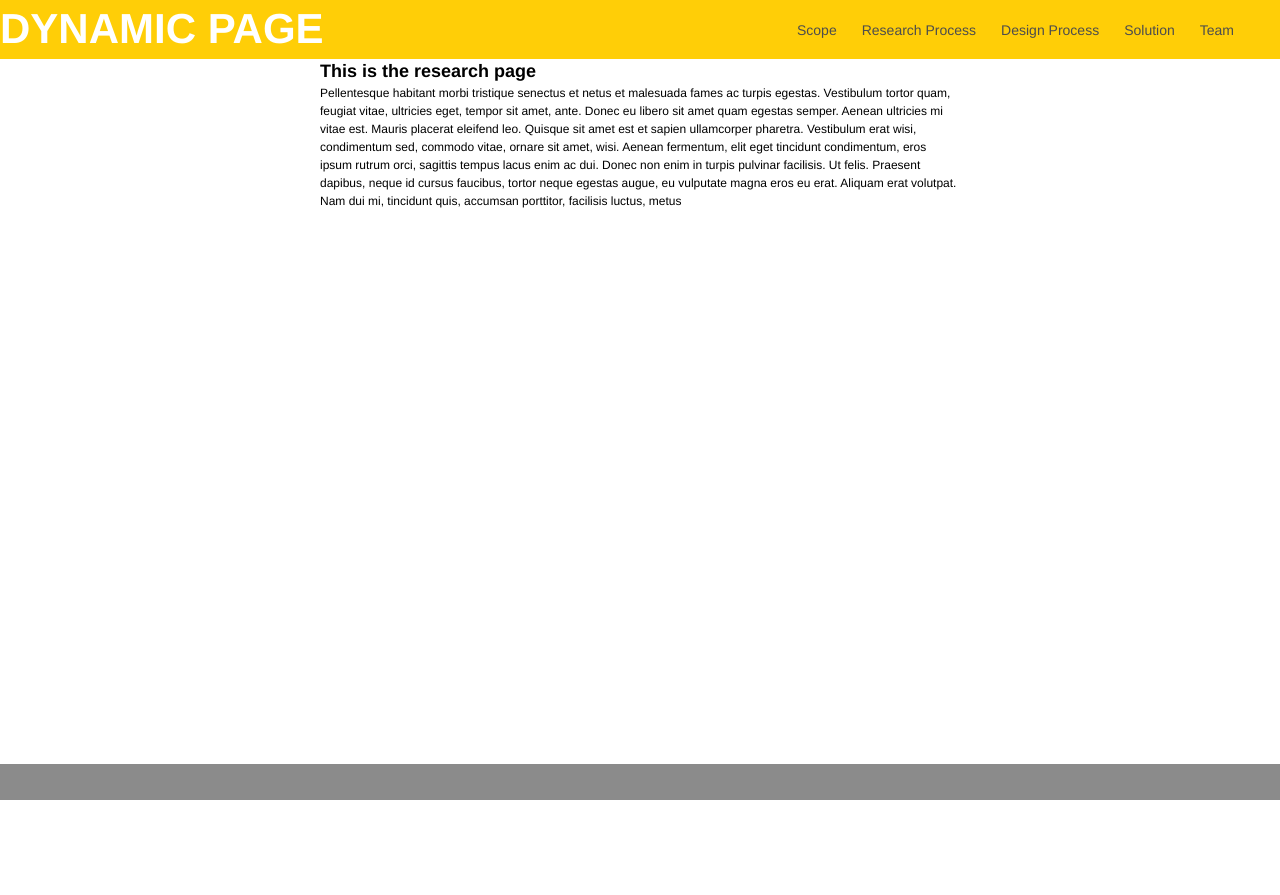
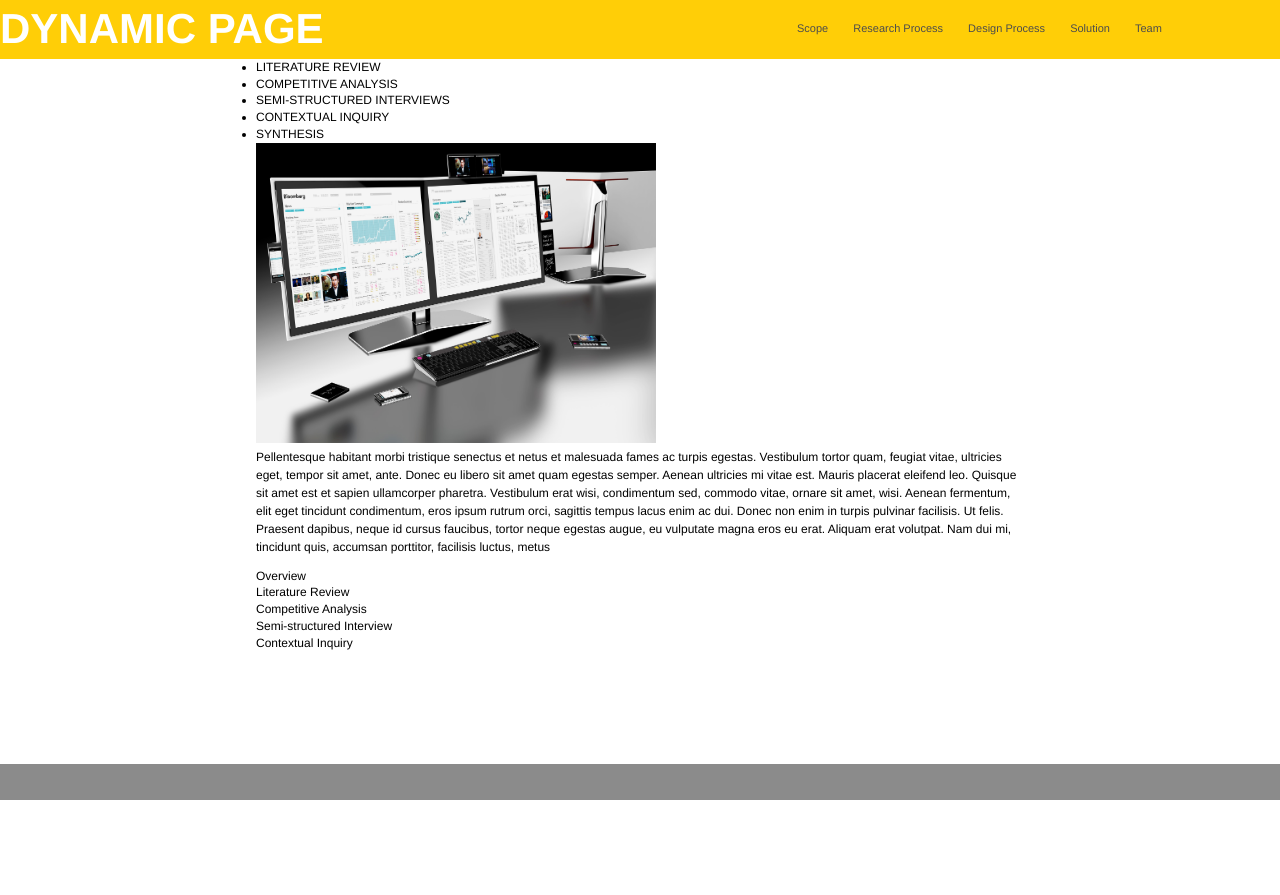
Before and after one commit to kartikeyadubey/Alchemy, a PHP site: page /research.html in a window 1280 px wide. After the commit the page ends 800 px from the top, so only its background shows below. Run offline with PHP 8.4, Linux system fonts and the light colour scheme; some libraries are stand-ins or nearby versions.

```diff
--- a/css/style.css
+++ b/css/style.css
@@ -54,6 +54,12 @@ h1
   color: white;
 }
 
+h2
+{
+  color: #00587a;
+  padding-bottom: 20px;
+}
+
 p
 {
 	line-height:1.5em;
@@ -62,8 +68,7 @@ p
 
 /* Main content */
 #main-content {
-  height: 100%;
-  width: 50%;
+  width: 60%;
   margin-left:auto;
   margin-right:auto;
   padding-bottom: 3em;
@@ -94,7 +99,7 @@ nav ul li a {
 	display: block;
 	float: left;
 	padding: 0 10px;
-	font: 14px "Helvetica", sans-serif;
+	font: 11px "Helvetica", sans-serif;
 	color: #4d4d4d;
   text-decoration: none;
 	margin: 0 5px 0 0;
--- a/research.html
+++ b/research.html
@@ -37,12 +37,37 @@
 
 		<section id="main-content">
 		<div id="guts">
+    <div id="sidebar">
+            <ul>
+                <li>LITERATURE REVIEW</li>
+                <li>COMPETITIVE ANALYSIS</li>
+                <li>SEMI-STRUCTURED INTERVIEWS</li>
+                <li>CONTEXTUAL INQUIRY</li>
+                <li>SYNTHESIS</li>
+            </ul>
+        </div>
 
-		  <h2>This is the research page</h2>
 
+	  <img src="images/research_images/image_1.jpg" height="300px" width="400px"/>
 		  <p>Pellentesque habitant morbi tristique senectus et netus et malesuada fames ac turpis egestas. Vestibulum tortor quam, feugiat vitae, ultricies eget, tempor sit amet, ante. Donec eu libero sit amet quam egestas semper. Aenean ultricies mi vitae est. Mauris placerat eleifend leo. Quisque sit amet est et sapien ullamcorper pharetra. Vestibulum erat wisi, condimentum sed, commodo vitae, ornare sit amet, wisi. Aenean fermentum, elit eget tincidunt condimentum, eros ipsum rutrum orci, sagittis tempus lacus enim ac dui. Donec non enim in turpis pulvinar facilisis. Ut felis. Praesent dapibus, neque id cursus faucibus, tortor neque egestas augue, eu vulputate magna eros eu erat. Aliquam erat volutpat. Nam dui mi, tincidunt quis, accumsan porttitor, facilisis luctus, metus</p>
-
-		</div>
+      <div class = "overview">
+        Overview
+    </div>
+    <div class = "literaturereview">
+      Literature Review
+    </div>
+    <div class = "competitiveanalysis">
+      Competitive Analysis
+    </div>
+    <div class = "semistructuredinterview">
+      Semi-structured Interview
+    </div>
+    <div class = "contextualinquiry">
+      Contextual Inquiry
+    </div>
+    <div class = "synthesis">
+    </div>
+  </div>
 		</section>
 
 	</div>
```
Also changed, not shown: other parts of css/style.css (+47 -2 lines), index.html (+51 -20 lines), js/jquery.scrollTo-min.js (added, +11 -0 lines), scope.html (+6 -6 lines), images/nav_images/image_1.png (added), images/research_images/image_1.jpg (added).
